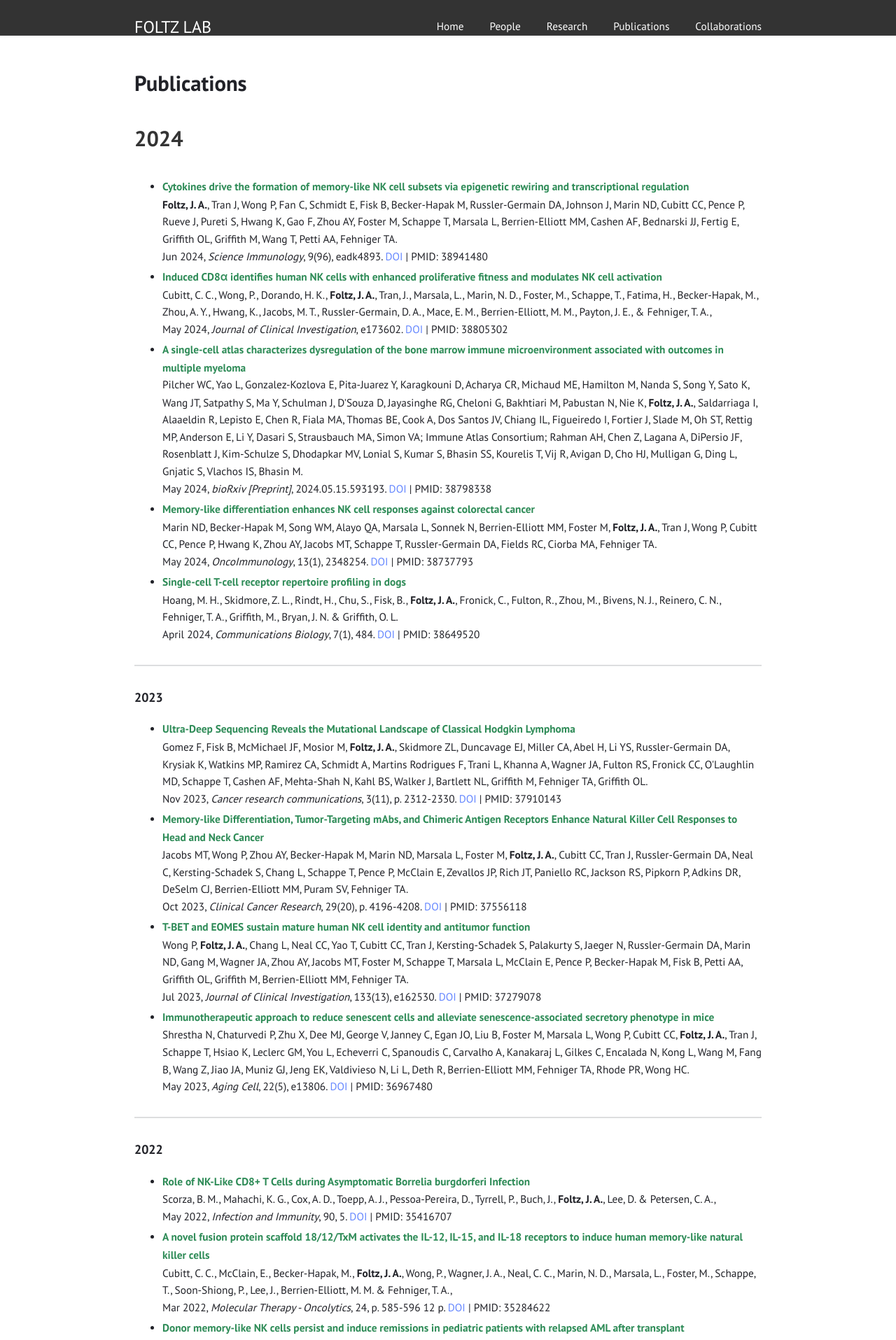
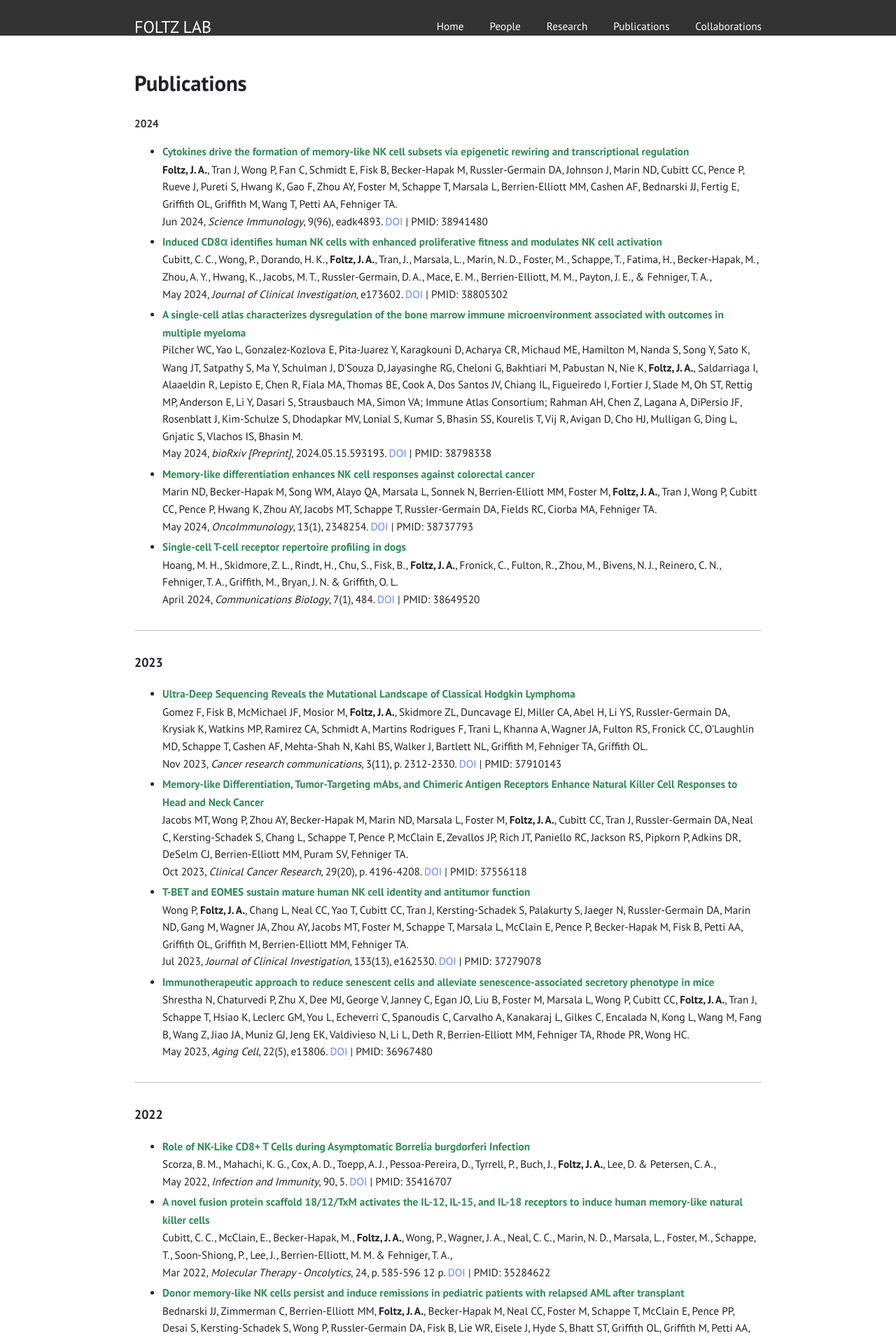
Before and after one commit to Foltz-Lab/Foltz-Lab.github.io, a Jekyll site: the page built from publications.html, in a window 1280 px wide. Shown: the top 1915 px of the page at 70% size. Built offline with Jekyll 4.4.1, drawn with Linux system fonts in a browser that asks for light colours.

Commit message:
Update publications.html

```diff
--- a/publications.html
+++ b/publications.html
@@ -5,7 +5,7 @@ title: "Publications"
 <div style="width: 70%; max-width: 1200px; margin: 0 auto; padding: 1.5em;">
 <h1>Publications</h1>
 <div class="year-section">
-        <h3 style="color: #333333; font-size: 2em;" >2024</h3>
+        <h3 style="color: #333333; font-size: 1em;" >2024</h3>
 <ul>
             <li>
                 <strong style="color: #2e8b57;" >Cytokines drive the formation of memory-like NK cell subsets via epigenetic rewiring and transcriptional regulation</strong>
```
